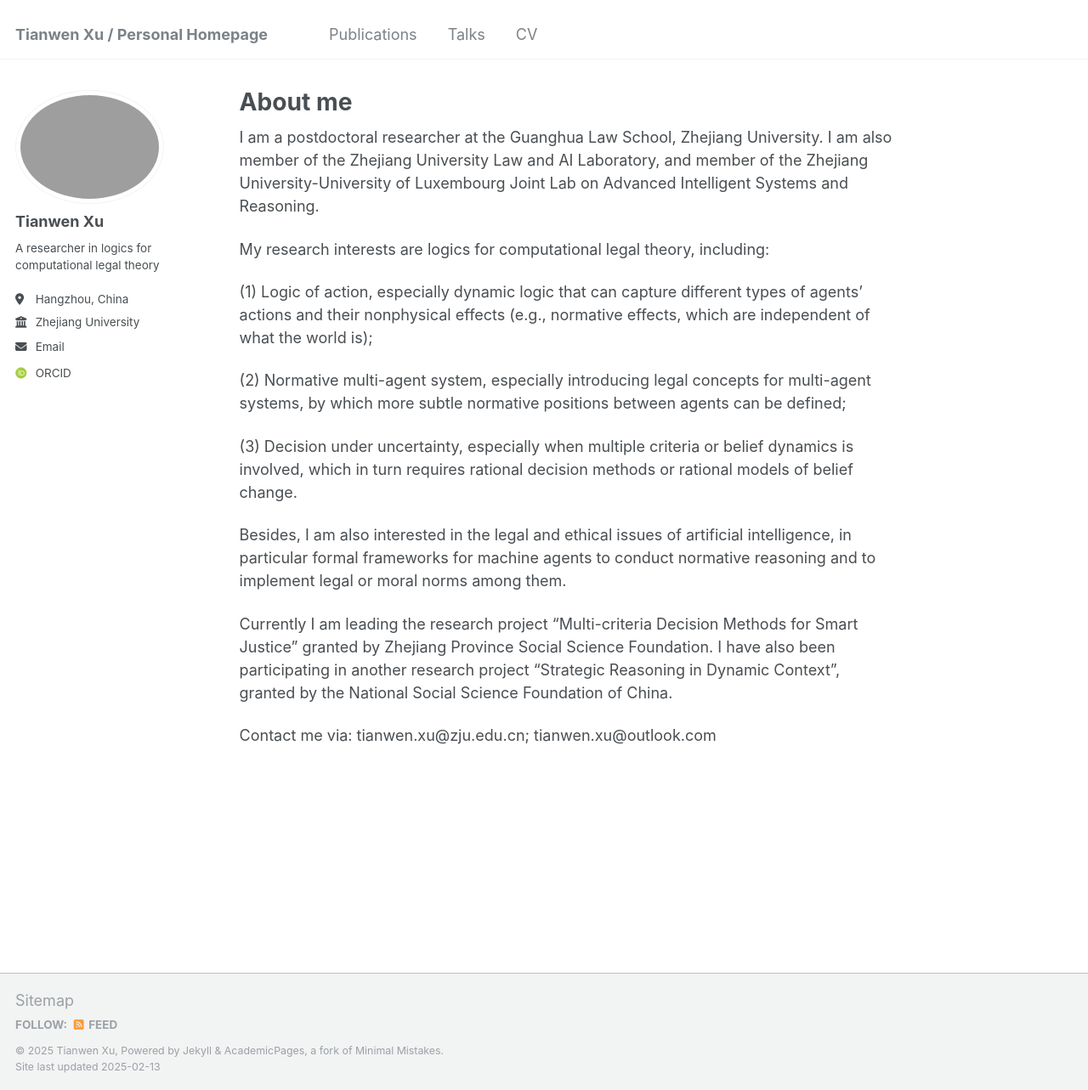
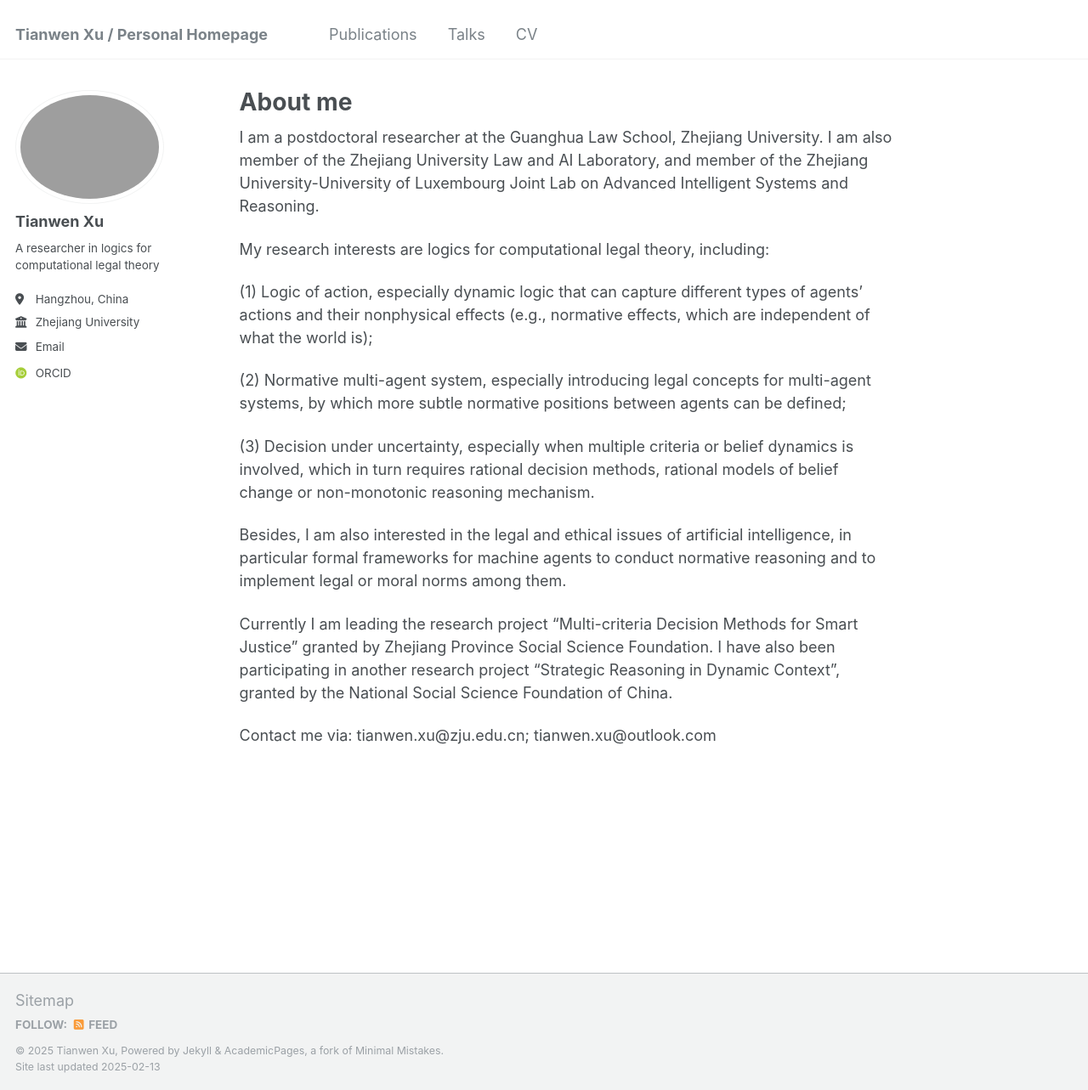
Before and after one commit to tianwenxu-lawlogic/tianwenxu-lawlogic.github.io, a Jekyll site: the page built from _pages/about.md, in a window 1280 px wide and 1283 px high. Shown: the whole window at 85% size. Built offline with Jekyll 4.4.1, drawn with Linux system fonts in a browser that asks for light colours; some web fonts are replaced.

Commit message:
Update about.md

```diff
--- a/_pages/about.md
+++ b/_pages/about.md
@@ -15,7 +15,7 @@ My research interests are logics for computational legal theory, including:
 
 (2) Normative multi-agent system, especially introducing legal concepts for multi-agent systems, by which more subtle normative positions between agents can be defined;
 
-(3) Decision under uncertainty, especially when multiple criteria or belief dynamics is involved, which in turn requires rational decision methods or rational models of belief change.
+(3) Decision under uncertainty, especially when multiple criteria or belief dynamics is involved, which in turn requires rational decision methods, rational models of belief change or non-monotonic reasoning mechanism.
 
 Besides, I am also interested in the legal and ethical issues of artificial intelligence, in particular formal frameworks for machine agents to conduct normative reasoning and to implement legal or moral norms among them.
 
```
